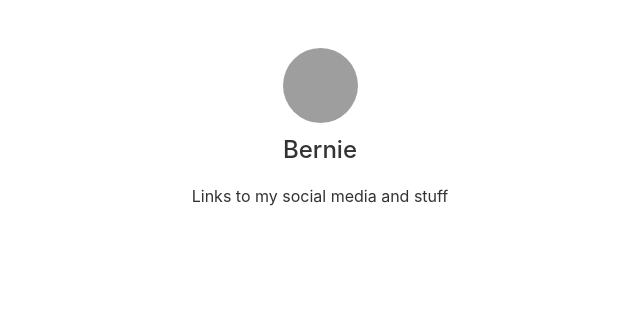
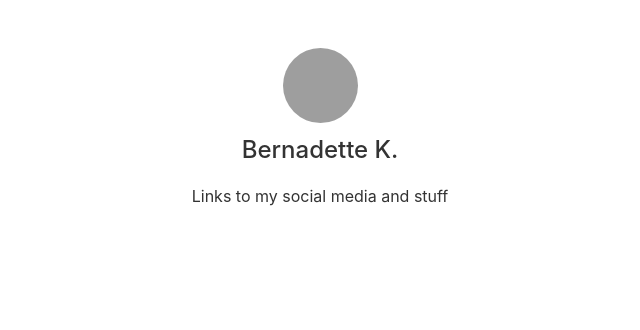
Before and after one commit to bernikr/berni.kr, a Jekyll site: the page built from index.html, in a window 1280 px wide. Shown: the top 330 px of the page, without its empty margins (320-960 px from the left). Built offline with Jekyll 4.4.1, drawn with Linux system fonts in a browser that asks for light colours; nearby versions of some CDN libraries; grey boxes are pictures that could not be loaded.

Commit message:
Update name

```diff
--- a/_config.yml
+++ b/_config.yml
@@ -2,7 +2,7 @@
 theme: linkhub-jekyll-theme
 
 # Site Configuration
-name: Bernie  # Name of your website
+name: Bernadette K.  # Name of your website
 tagline: Links  # Set your preferred page title
 description: Links to my social media and stuff  # Also used as a meta description
 favicon:
```
